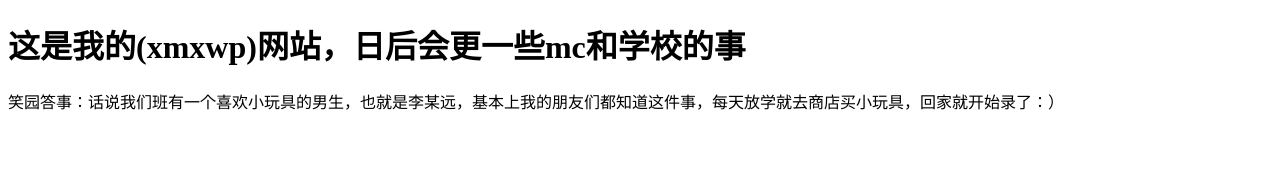
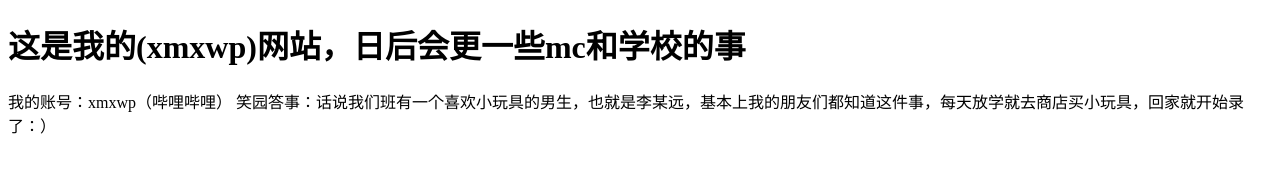
Before and after one commit to xmxwp/xmxwp.github.io, a plain HTML site: page index.html in a window 1280 px wide. Drawn offline with Linux system fonts and the light colour scheme.

Commit message:
Update index.html

```diff
--- a/index.html
+++ b/index.html
@@ -8,6 +8,7 @@
     <meta name="description" content="笑园答事&xmxwp官网">
     <meta http-equiv="refresh" content="180">
     <h1>这是我的(xmxwp)网站，日后会更一些mc和学校的事</h1>
+    <a>我的账号：xmxwp（哔哩哔哩）</a>
     <a>笑园答事：话说我们班有一个喜欢小玩具的男生，也就是李某远，基本上我的朋友们都知道这件事，每天放学就去商店买小玩具，回家就开始录了：）</a>
 </body>
 </html>
```
